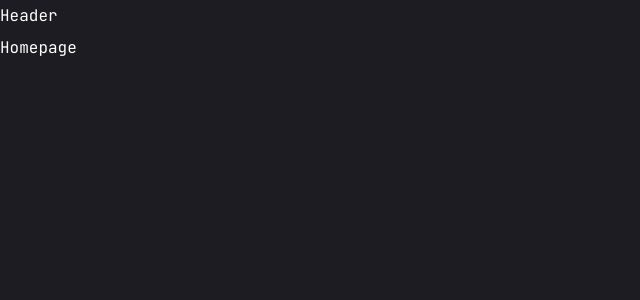
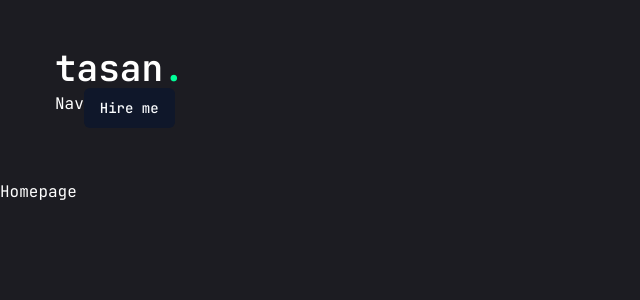
Before and after one commit to tauhid-hasan-dev/portfolio-tauhid, a Next.js app: page / in a window 1280 px wide. Shown: the top 300 px of the page, without its empty margins (0-640 px from the left). Built offline with nearby package versions, Linux system fonts and the light colour scheme.

Commit message:
navbar added

```diff
--- a/components/Header.jsx
+++ b/components/Header.jsx
@@ -1,9 +1,25 @@
-
-
-import React from "react";
+import Link from "next/link";
+import Nav from "./Nav";
+import { Button } from "./ui/button";
 
 const Header = () => {
-  return <div>Header</div>;
+  return (
+    <header className="py-8 xl:py-12 text-white">
+      <div className="container mx-auto">
+        <Link href="/">
+          <h1 className="text-4xl font-semibold">
+            tasan<span className="text-accent">.</span>
+          </h1>
+        </Link>
+        <div className="hidden xl:flex">
+          <Nav />
+          <Link href="/contact">
+            <Button>Hire me</Button>
+          </Link>
+        </div>
+      </div>
+    </header>
+  );
 };
 
 export default Header;
--- /dev/null
+++ b/components/Nav.jsx
@@ -0,0 +1,7 @@
+import React from "react";
+
+const Nav = () => {
+  return <div>Nav</div>;
+};
+
+export default Nav;
```
